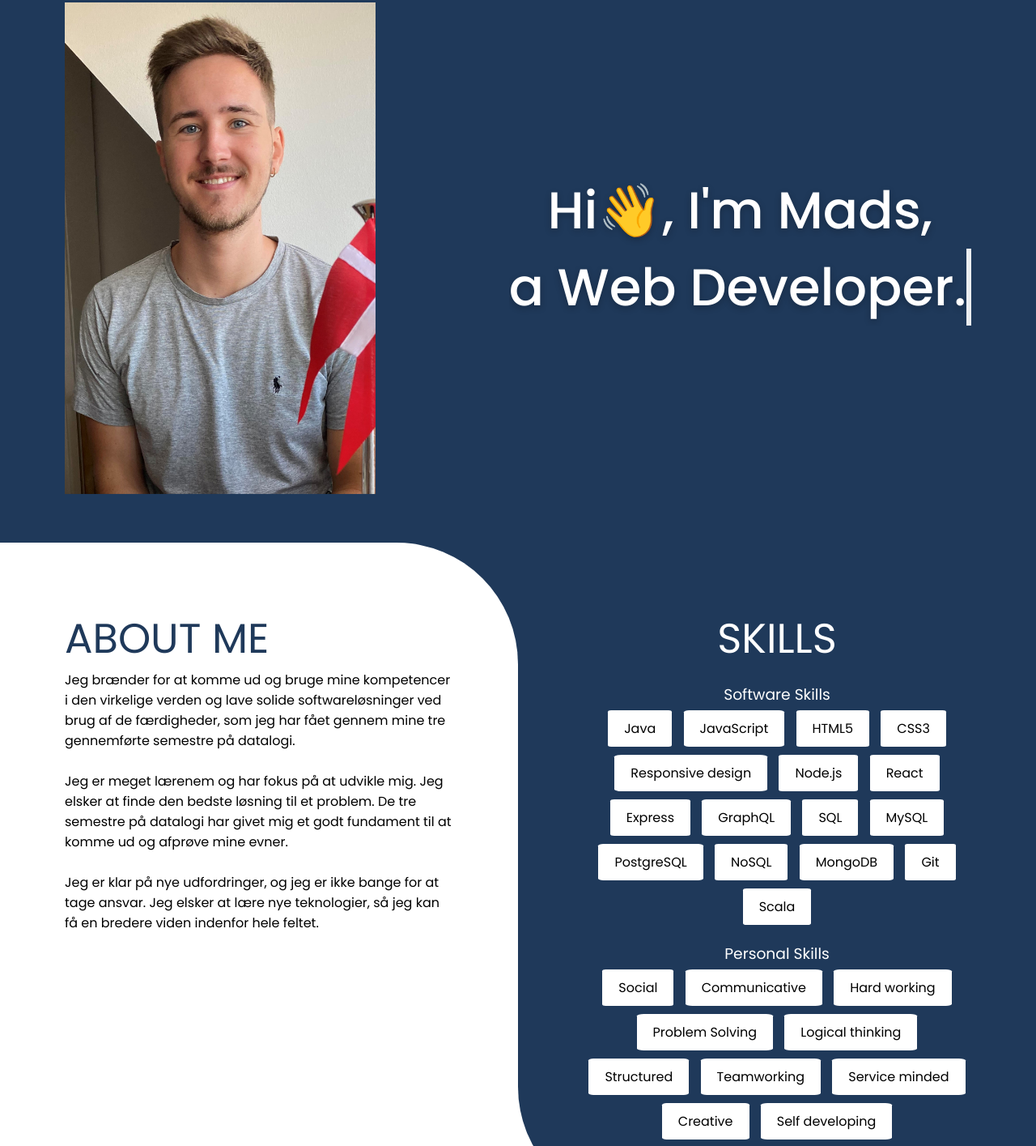
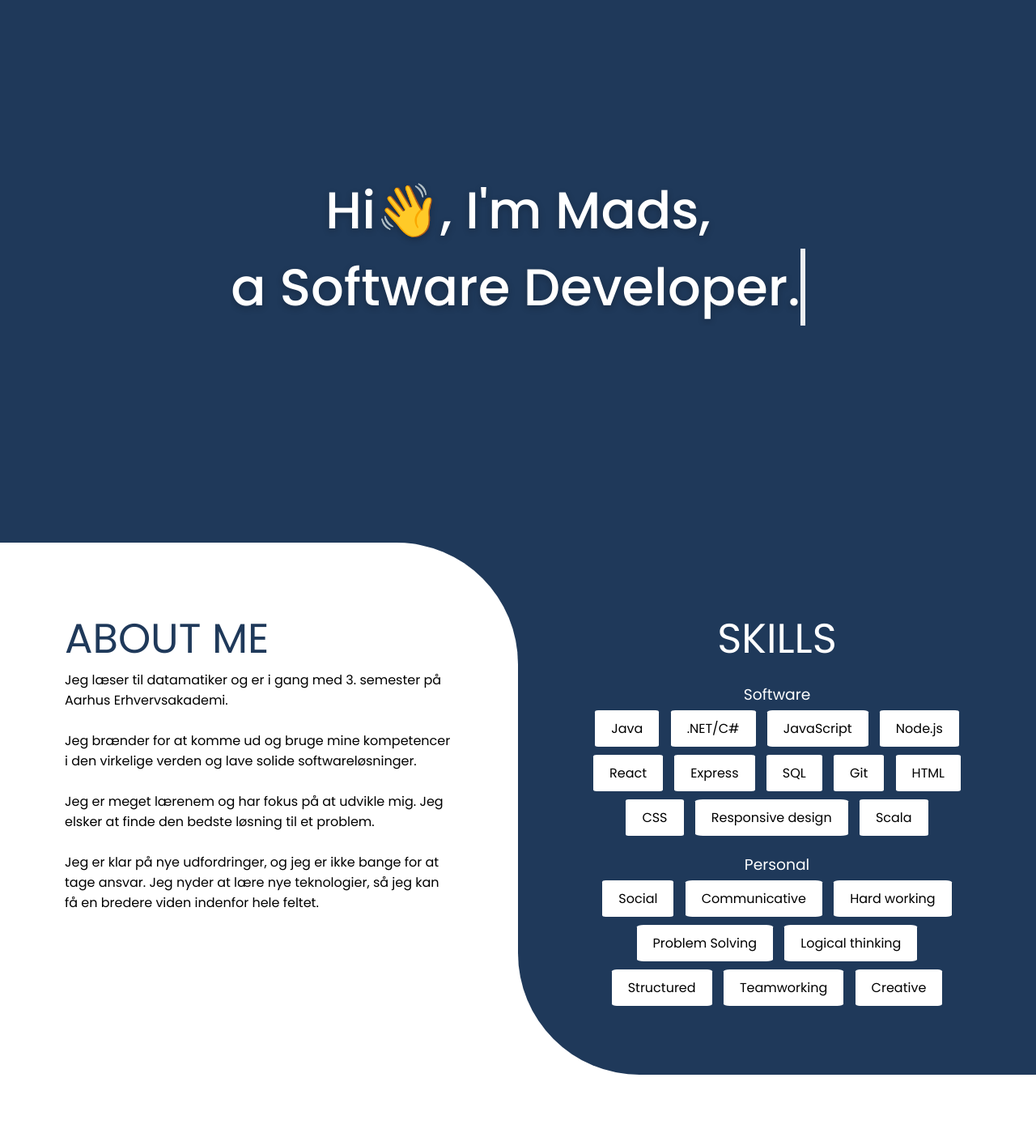
Before and after one commit to soenderstrup/portfolio, a plain HTML site: page index.html in a window 1280 px wide. Shown: the part 130-1545 px from the top of the page at 81% size. Drawn offline with Linux system fonts and the light colour scheme.

Commit message:
small changes

```diff
--- a/index.html
+++ b/index.html
@@ -36,7 +36,6 @@
   <body>
     <!--NAVBAR-->
     <nav id="navbar">
-      <h2 id="name">MADS SØNDERSTRUP-JENSEN</h2>
       <div id="links">
         <button id="linked-in" class="icon">
           <i class="fab fa-linkedin fa-fw"></i>
@@ -49,14 +48,10 @@
 
     <!--HERO-->
     <div id="hero">
-      <div id="hero-img">
-        <img src="mads-portrait.jpg" alt="Photo of Mads" />
-      </div>
-
       <div id="hero-text">
         <h1>Hi👋, I'm Mads,</h1>
         <div class="typed-out-container">
-          <h1 id="typed-out">a Web Developer.</h1>
+          <h1 id="typed-out">a Software Developer.</h1>
         </div>
       </div>
     </div>
@@ -67,16 +62,13 @@
         <h2 class="section-header">ABOUT ME</h2>
         <div id="about-text">
           <p>
+            Jeg læser til datamatiker og er i gang med 3. semester på Aarhus Erhvervsakademi.<br /><br />
             Jeg brænder for at komme ud og bruge mine kompetencer i den
-            virkelige verden og lave solide softwareløsninger ved brug
-            af de færdigheder, som jeg har fået gennem mine tre gennemførte
-            semestre på datalogi. <br /><br />
+            virkelige verden og lave solide softwareløsninger. <br /><br />
             Jeg er meget lærenem og har fokus på at udvikle mig. Jeg elsker at
-            finde den bedste løsning til et problem. De tre semestre på datalogi
-            har givet mig et godt fundament til at komme ud og afprøve mine
-            evner. <br /><br />
+            finde den bedste løsning til et problem.  <br /><br />
             Jeg er klar på nye udfordringer, og jeg er ikke bange for at tage
-            ansvar. Jeg elsker at lære nye teknologier, så jeg kan få en bredere
+            ansvar. Jeg nyder at lære nye teknologier, så jeg kan få en bredere
             viden indenfor hele feltet.
           </p>
         </div>
@@ -87,28 +79,24 @@
           <h2 class="section-header">SKILLS</h2>
           <div id="skills-flex">
             <div>
-              <h3>Software Skills</h3>
+              <h3>Software</h3>
               <ul>
                 <li>Java</li>
+                <li>.NET/C#</li>
                 <li>JavaScript</li>
-                <li>HTML5</li>
-                <li>CSS3</li>
-                <li>Responsive design</li>
                 <li>Node.js</li>
                 <li>React</li>
                 <li>Express</li>
-                <li>GraphQL</li>
                 <li>SQL</li>
-                <li>MySQL</li>
-                <li>PostgreSQL</li>
-                <li>NoSQL</li>
-                <li>MongoDB</li>
                 <li>Git</li>
+                <li>HTML</li>
+                <li>CSS</li>
+                <li>Responsive design</li>
                 <li>Scala</li>
               </ul>
             </div>
             <div>
-              <h3>Personal Skills</h3>
+              <h3>Personal</h3>
               <ul>
                 <li>Social</li>
                 <li>Communicative</li>
@@ -117,9 +105,7 @@
                 <li>Logical thinking</li>
                 <li>Structured</li>
                 <li>Teamworking</li>
-                <li>Service minded</li>
                 <li>Creative</li>
-                <li>Self developing</li>
               </ul>
             </div>
           </div>
--- a/styles.css
+++ b/styles.css
@@ -84,21 +84,12 @@ body {
 #hero {
   text-align: center;
   display: flex;
-  justify-content: space-between;
+  justify-content: center;
   align-items: center;
   height: 90vh;
   margin: 0 var(--container-spacing);
 
   overflow: hidden;
-}
-
-#hero-img {
-  width: 30vw;
-}
-
-#hero-img img {
-  width: 100%;
-  animation: slide-up 0.8s ease forwards;
 }
 
 #hero-text h1 {
@@ -245,7 +236,7 @@ body {
   border-radius: 30px;
   cursor: pointer;
 
-  transition: 0.2s ease-in-out;
+  transition: 0.15s ease-in-out;
 }
 
 .project-visit-btn:hover {
@@ -461,7 +452,7 @@ textarea {
   }
 
   #hero-text h1 {
-    font-size: 10vw;
+    font-size: 35px;
   }
 
   #hero {
```
